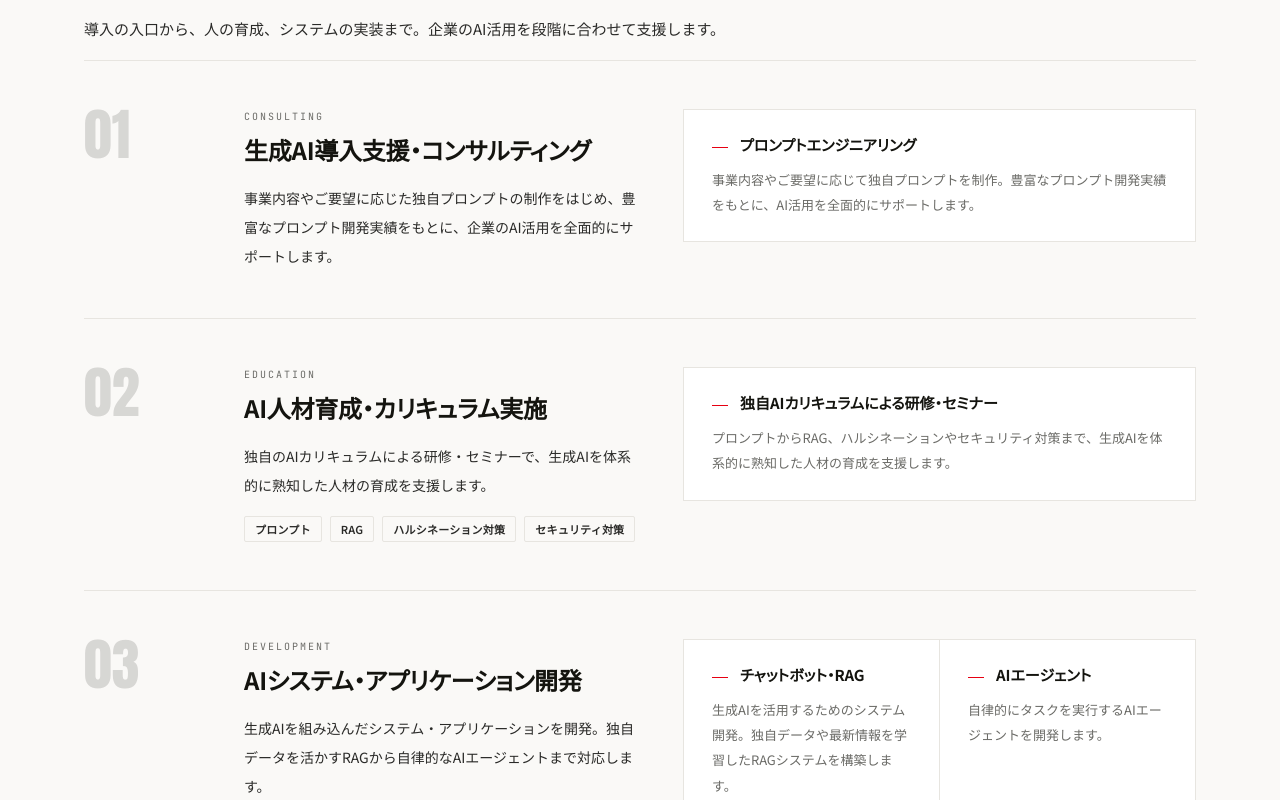
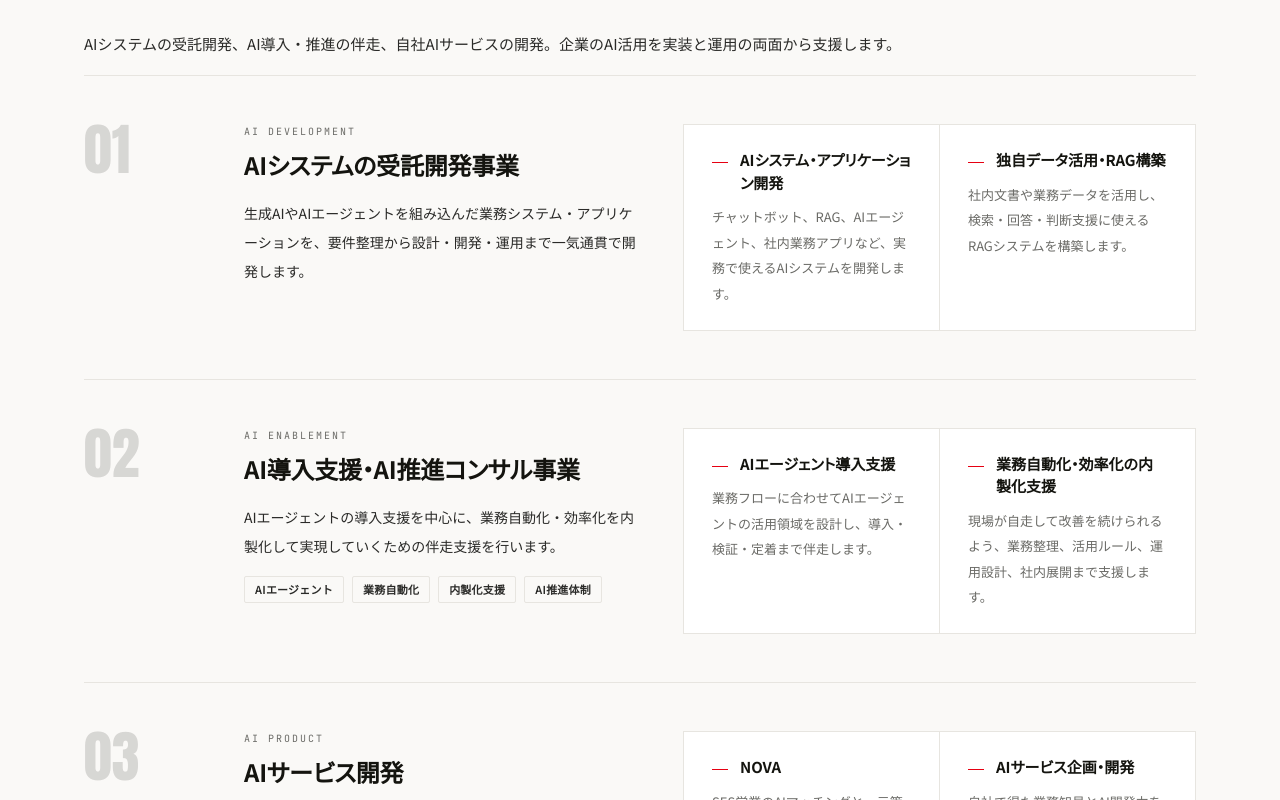
Before and after one commit to JQT-AI-Sol/jqit-corporate, a Next.js app: page /business/ai-solutions in a window 1280 px wide. Shown: the part 1280-2080 px from the top of the page. Built offline with nearby package versions, Linux system fonts and the light colour scheme.

Commit message:
Polish AI services content and responsive UI

```diff
--- a/app/business/ai-solutions/page.tsx
+++ b/app/business/ai-solutions/page.tsx
@@ -14,7 +14,7 @@ import { siteConfig } from "@/lib/site-config";
 export const metadata: Metadata = {
   title: "AIソリューション事業",
   description:
-    "株式会社JQITのAIソリューション事業。生成AI導入支援・コンサルティング、AI人材育成、AIシステム・アプリケーション開発で企業のAI活用を支援します。",
+    "株式会社JQITのAIソリューション事業。AIシステムの受託開発、AI導入支援・AI推進コンサル、AIサービス開発で企業のAI活用を支援します。",
 };
 
 /** イントロ下の実データストリップ（すべて実在情報） */
@@ -24,46 +24,54 @@ const facts = [
   { label: "Product", value: "NOVA", note: "SES管理システム" },
 ];
 
-/** 提供サービス（既存HPの実コンテンツ） */
+/** 提供サービス */
 const services = [
   {
     no: "01",
-    en: "Consulting",
-    title: "生成AI導入支援・コンサルティング",
-    lead: "事業内容やご要望に応じた独自プロンプトの制作をはじめ、豊富なプロンプト開発実績をもとに、企業のAI活用を全面的にサポートします。",
+    en: "AI Development",
+    title: "AIシステムの受託開発事業",
+    lead: "生成AIやAIエージェントを組み込んだ業務システム・アプリケーションを、要件整理から設計・開発・運用まで一気通貫で開発します。",
     items: [
       {
-        head: "プロンプトエンジニアリング",
-        body: "事業内容やご要望に応じて独自プロンプトを制作。豊富なプロンプト開発実績をもとに、AI活用を全面的にサポートします。",
+        head: "AIシステム・アプリケーション開発",
+        body: "チャットボット、RAG、AIエージェント、社内業務アプリなど、実務で使えるAIシステムを開発します。",
+      },
+      {
+        head: "独自データ活用・RAG構築",
+        body: "社内文書や業務データを活用し、検索・回答・判断支援に使えるRAGシステムを構築します。",
       },
     ],
   },
   {
     no: "02",
-    en: "Education",
-    title: "AI人材育成・カリキュラム実施",
-    lead: "独自のAIカリキュラムによる研修・セミナーで、生成AIを体系的に熟知した人材の育成を支援します。",
+    en: "AI Enablement",
+    title: "AI導入支援・AI推進コンサル事業",
+    lead: "AIエージェントの導入支援を中心に、業務自動化・効率化を内製化して実現していくための伴走支援を行います。",
     items: [
       {
-        head: "独自AIカリキュラムによる研修・セミナー",
-        body: "プロンプトからRAG、ハルシネーションやセキュリティ対策まで、生成AIを体系的に熟知した人材の育成を支援します。",
+        head: "AIエージェント導入支援",
+        body: "業務フローに合わせてAIエージェントの活用領域を設計し、導入・検証・定着まで伴走します。",
+      },
+      {
+        head: "業務自動化・効率化の内製化支援",
+        body: "現場が自走して改善を続けられるよう、業務整理、活用ルール、運用設計、社内展開まで支援します。",
       },
     ],
-    tags: ["プロンプト", "RAG", "ハルシネーション対策", "セキュリティ対策"],
+    tags: ["AIエージェント", "業務自動化", "内製化支援", "AI推進体制"],
   },
   {
     no: "03",
-    en: "Development",
-    title: "AIシステム・アプリケーション開発",
-    lead: "生成AIを組み込んだシステム・アプリケーションを開発。独自データを活かすRAGから自律的なAIエージェントまで対応します。",
+    en: "AI Product",
+    title: "AIサービス開発",
+    lead: "NOVAをはじめとしたAIサービスの企画・開発を通じて、現場の生産性を高めるプロダクトを継続的に生み出します。",
     items: [
       {
-        head: "チャットボット・RAG",
-        body: "生成AIを活用するためのシステム開発。独自データや最新情報を学習したRAGシステムを構築します。",
+        head: "NOVA",
+        body: "SES営業のAIマッチングと一元管理を実現する、当社開発のAIプロダクトです。",
       },
       {
-        head: "AIエージェント",
-        body: "自律的にタスクを実行するAIエージェントを開発します。",
+        head: "AIサービス企画・開発",
+        body: "自社で得た業務知見とAI開発力をもとに、新しいAIサービスを企画・検証・開発します。",
       },
     ],
   },
@@ -85,15 +93,15 @@ export default function AiSolutionsPage() {
             <FadeIn>
               <Kicker className="mb-5">AI Solutions</Kicker>
               <h2 className="palt text-[28px] font-bold leading-[1.45] tracking-[-0.02em] text-ink min-[720px]:text-[38px]">
-                導入支援から人材育成、開発まで。
+                受託開発から導入推進、サービス開発まで。
                 <br />
                 <span className="text-brand">AI活用</span>を、全面支援。
               </h2>
               <p className="mt-7 max-w-[520px] text-[15px] leading-[2.1] text-body">
-                生成AI導入支援・コンサルティング、AI人材育成・カリキュラム実施、AIシステム・アプリケーション開発の3つの領域で、企業のAI活用を支援します。大規模言語モデルを中心に、導入の伴走から自社開発まで一貫して対応します。
+                AIシステムの受託開発、AI導入支援・AI推進コンサル、AIサービス開発の3つの領域で、企業のAI活用を支援します。大規模言語モデルやAIエージェントを中心に、導入の伴走から自社サービス開発まで一貫して対応します。
               </p>
               <div className="mt-7 flex flex-wrap gap-2">
-                {["生成AI導入支援", "プロンプトエンジニアリング", "RAG", "AIエージェント", "AI人材育成"].map(
+                {["AI受託開発", "AIエージェント導入", "業務自動化", "内製化支援", "NOVA"].map(
                   (t) => (
                     <span
                       key={t}
@@ -161,7 +169,7 @@ export default function AiSolutionsPage() {
                 <span className="text-brand">3つの領域</span>で、AI活用を支える。
               </>
             }
-            lead="導入の入口から、人の育成、システムの実装まで。企業のAI活用を段階に合わせて支援します。"
+            lead="AIシステムの受託開発、AI導入・推進の伴走、自社AIサービスの開発。企業のAI活用を実装と運用の両面から支援します。"
             className="mb-4"
           />
           <div>
@@ -252,7 +260,7 @@ export default function AiSolutionsPage() {
                     <p className="palt mt-1 text-[13.5px] font-bold">{f}</p>
                   </div>
                 ))}
-                <div className="hidden items-center bg-ink px-4 py-3.5 min-[600px]:flex">
+                <div className="flex min-h-[64px] items-center bg-ink px-4 py-3.5">
                   <p className="font-mono text-[10px] uppercase tracking-[0.18em] text-white/40">
                     All in One
                   </p>
--- a/app/business/it-solutions/page.tsx
+++ b/app/business/it-solutions/page.tsx
@@ -274,7 +274,11 @@ export default function ItSolutionsPage() {
             {steps.map((s, i) => (
               <div
                 key={s.no}
-                className="brand-line-card relative bg-white px-6 py-7 min-[1024px]:px-5"
+                className={`brand-line-card relative bg-white px-6 py-7 min-[1024px]:px-5 ${
+                  i === steps.length - 1
+                    ? "min-[720px]:col-span-2 min-[1024px]:col-span-1"
+                    : ""
+                }`}
               >
                 <div className="flex items-baseline justify-between">
                   <span className="brand-line-no font-mono text-[13px] font-semibold text-brand">
--- a/app/globals.css
+++ b/app/globals.css
@@ -126,6 +126,16 @@ section[id] {
   transform: scaleY(0);
   transform-origin: 50% 0;
   transition: transform 0.32s cubic-bezier(0.16, 0.84, 0.44, 1);
+}
+
+.brand-line-row::before {
+  left: 64px;
+}
+
+@media (min-width: 900px) {
+  .brand-line-row::before {
+    left: 132px;
+  }
 }
 
 .brand-line-label,
--- a/components/layout/SubNav.tsx
+++ b/components/layout/SubNav.tsx
@@ -35,7 +35,7 @@ export function SubNav({ group, items }: { group: string; items: SubNavItem[] })
       aria-label={`${group}のページ一覧`}
       className="border-b border-line bg-white"
     >
-      <div className="mx-auto flex w-full max-w-[1160px] items-stretch gap-1 overflow-x-auto px-6">
+      <div className="mx-auto flex w-full max-w-[1160px] flex-wrap items-stretch gap-1 px-4 min-[720px]:flex-nowrap min-[720px]:overflow-x-auto min-[720px]:px-6">
         <span className="mr-4 hidden items-center self-stretch font-mono text-[10px] uppercase tracking-[0.2em] text-muted min-[720px]:flex">
           {group}
         </span>
@@ -46,7 +46,7 @@ export function SubNav({ group, items }: { group: string; items: SubNavItem[] })
               key={item.href}
               href={item.href}
               aria-current={active ? "page" : undefined}
-              className={`relative whitespace-nowrap px-4 py-[17px] text-[13px] font-semibold transition-colors ${
+              className={`relative whitespace-nowrap px-3 py-3.5 text-[12px] font-semibold transition-colors min-[720px]:px-4 min-[720px]:py-[17px] min-[720px]:text-[13px] ${
                 active ? "text-ink" : "text-muted hover:text-brand"
               }`}
             >
@@ -54,7 +54,7 @@ export function SubNav({ group, items }: { group: string; items: SubNavItem[] })
               {active && (
                 <span
                   aria-hidden
-                  className="absolute inset-x-4 bottom-0 h-0.5 bg-brand"
+                  className="absolute inset-x-3 bottom-0 h-0.5 bg-brand min-[720px]:inset-x-4"
                 />
               )}
             </Link>
```
